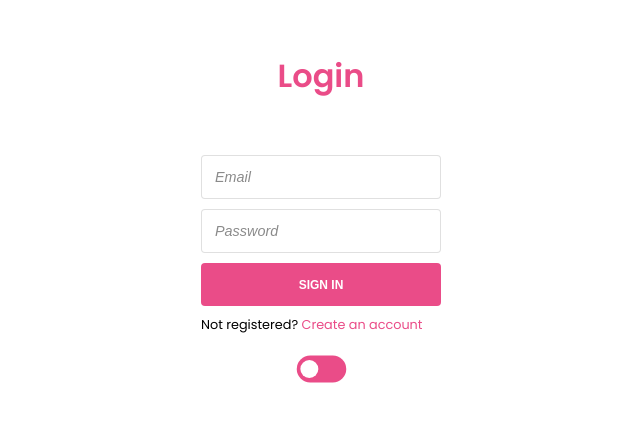
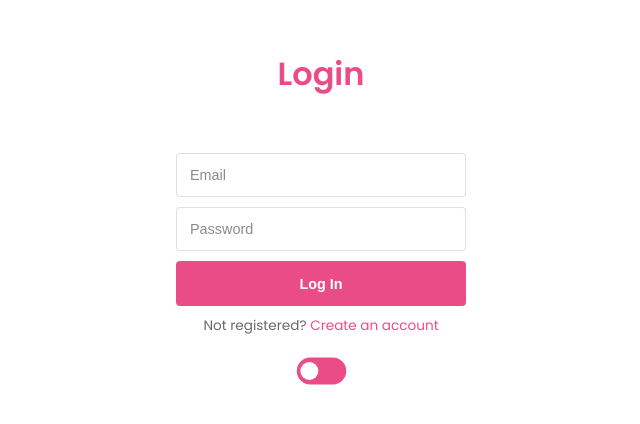
Before and after one commit to wesleysantosdev/login-dark-mode-switch, a plain HTML site: page index.html in a window 1280 px wide. Shown: the part 182-606 px from the top of the page, without its empty margins (319-959 px from the left). Drawn offline with Linux system fonts and the light colour scheme.

Commit message:
design changes and cleaning the code

```diff
--- a/index.html
+++ b/index.html
@@ -12,10 +12,10 @@
     <main class="container">
         <h1 class="login-title">Login</h1>
         <form action="">
-            <!--I had autocomplete set to off here because I didn't figure out yet, how to change its input background, when you select an email to complete-->
+            <!--I had autocomplete set to off here because I didn't figure out yet how to change its input background, when you select an email to complete, for example -->
             <input autocomplete="off"class="login-email " type="email" name="email" placeholder="Email">
             <input autocomplete="off"class="login-password" type="password" name="password" placeholder="Password">
-            <input type="submit" value="SIGN IN">
+            <input type="submit" value="Log In">
         </form>
      <footer>
         <p>Not registered? <a href="#">Create an account</a></p>
--- a/style.css
+++ b/style.css
@@ -1,25 +1,26 @@
 @import url('https://fonts.googleapis.com/css2?family=Poppins:ital,wght@0,100;0,200;0,300;0,400;0,500;0,600;1,200&display=swap');
 
 *{
+    box-sizing: border-box;
     margin: 0;
     padding: 0;
-    box-sizing: border-box;
 }
 
 :root{
     --background-color-dark: #3A3737;
+    --color-gray: #696969;
+    --contrast-color-dark-mode: #55df67;
     --contrast-color-light-mode: #EA4C88;
-    --contrast-color-dark-mode: #55df67;
 }
+
 body{
+    align-items: center;
     background-color:white;
     display: flex;
+    font-family: 'Poppins', sans-serif;
     justify-content: center;
-   align-items: center;
     min-height: 100vh;
-   min-width: 100vw;
-   font-family: 'Poppins', sans-serif;
-   transition: background 0.2s linear;
+    transition: 0.3s linear;
 }
 
 body.dark{
@@ -31,7 +32,7 @@ body.dark .login-title{
 }
 
 body.dark input::placeholder{
-    color: #696969;
+    color:var(--color-gray)
 }
 
 body.dark input[type="email"]:hover,
@@ -49,14 +50,13 @@ body.dark input[type="email"],
 body.dark input[type="password"]{
     background-color: #3a3b3b;
     color: rgba(189, 189, 189, 0.979);
-    transition: background-color 0.3s;
+    transition: all .3s ease;
 }
 
 body.dark input[type="submit"]{
     background-color: var(--contrast-color-dark-mode);
     color:white;
-    transition: background-color 0.3s;
-    transition: all 0.3s ease;
+    transition: all .3s ease;
 }
 
 body.dark p{
@@ -72,79 +72,63 @@ body.dark .label{
 }
 
 body.dark .circle{
-   background-color:white;
+    background-color: white;
 }
 
-main.container{
-   max-width: 300px;
+.container{
+    max-width: 350px;
     padding: 30px;
 }
 
-h1.login-title{
+.login-title{
+    color: var(--contrast-color-light-mode);
     margin-bottom: 55px;
     text-align: center;
-    color: var(--contrast-color-light-mode);
 }
 
-input{
-    box-shadow: 0 0 0 0;
-    border: 1px solid rgb(0, 0, 0);
-}
-
-input[type="email"]{
+input[type="email"],
+input[type="password"]{
+    border-radius: 4px;
+    border: 1px solid rgba(0, 0, 0, 0.123);
+    color: rgba(0, 0, 0, 0.555);
     font-size: 0.9em;
-    color: rgba(0, 0, 0, 0.555);
-    width: 100%;
-    padding: 13px;
     margin-bottom: 0.7em;
     outline: none;
-    border-radius: 4px;
-    border: 1px solid rgba(0, 0, 0, 0.123);
-}
-
-input[type="password"]{
-    font-size: 0.9em;
-    color: rgba(0, 0, 0, 0.555);
+    padding: 13px;
     width: 100%;
-    padding: 13px;
-    margin-bottom: 0.7em;
-    outline: none;
-    border-radius: 4px;
-    border: 1px solid rgba(0, 0, 0, 0.123);
 }
 
 input[type="submit"]{
+    background-color:var(--contrast-color-light-mode);
+    border-radius: 4px;
+    border: 0px;
+    color: white;
+    cursor: pointer;
+    font-size: 0.9rem;
+    font-weight: bolder;
+    padding: 0.9rem;
+    transition: all .3s ease;
     width: 100%;
-    padding: 1.2em;
-    color: white;
-    background-color:var(--contrast-color-light-mode);
-    border: 0px;
-    cursor: pointer;
-    font-size: 0.75em;
-    font-weight: 600;
-    border-radius: 4px;
-    transition: background-color 0.3s;
-    transition: all 0.3s ease;
 }
 
 input[type="submit"]:hover{
-    background-color: #dd4881;
-    letter-spacing: 0.5px;
+    background-color: #d1477c;
 }
 
 input::placeholder{
     color: rgba(0, 0, 0, 0.459);
-    font-style: italic;
 }
 
 footer p{
+    color:var(--color-gray);
+    font-size: 0.85em;
     margin-top: 10px;
-   font-size: 0.8em;
+    text-align: center;
 }
 
 footer a{
+    color:var(--contrast-color-light-mode);
     text-decoration: none;
-    color:var(--contrast-color-light-mode);
 }
 
 /*hidding the checkbox*/
@@ -153,42 +137,40 @@ footer a{
     position: absolute;
 }
 
-
-
 /*using the div to justify the button in the center*/
 .toggle{
+    align-items: center;
     display: flex;
     justify-content: center;
-    align-items: center;
 }
 
 /*toggle button design*/
 .label{
     background-color: var(--contrast-color-light-mode);
+    border-radius: 50px;
     cursor: pointer;
     display: flex;
+    height: 30px;
+    margin-top: 20px;
     position: relative;
-    border-radius: 50px;
-    height: 30px;
+    transform: scale(0.9);
     width: 55px;
-    margin-top: 20px;
-    transform: scale(0.9);
 }
 
 .circle{
   background-color: white;
-  width: 20px;
+  border-radius: 50%;
   height: 20px;
-  border-radius: 50%;
+  left: 4px;
   position: absolute;
   top: 5px;
-  left: 4px;
   transition: all 320ms ease-in-out;
+  width: 20px;
 }
 
 /*Whenever the checkbox is "checked", this animation will be set. the "+" sign, indicates that we are targeting the label and circle. */
 #checkbox:checked + .label .circle{
-    transform: translateX(-100%);
     /*got this dimensions from Kaio Almeida https://codepen.io/KaioRocha/pen/MdvWmg*/
     left: calc(100% - 5px);
+    transform: translateX(-100%);
 }
```
Lines whose indentation alone changed are shown as unchanged.
